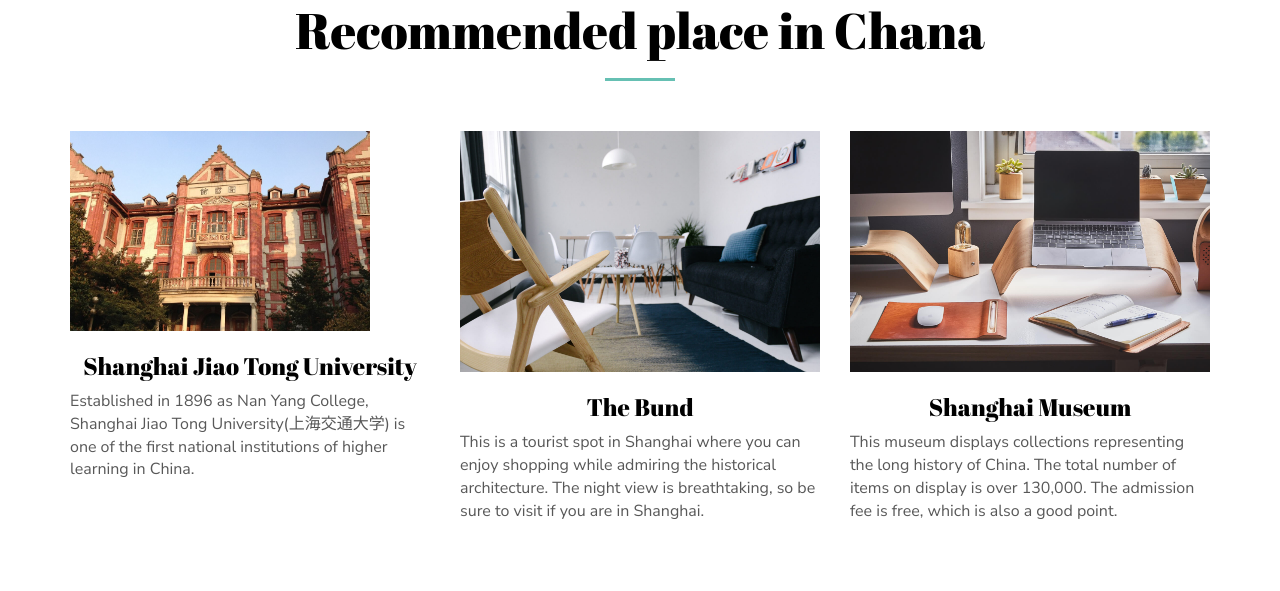
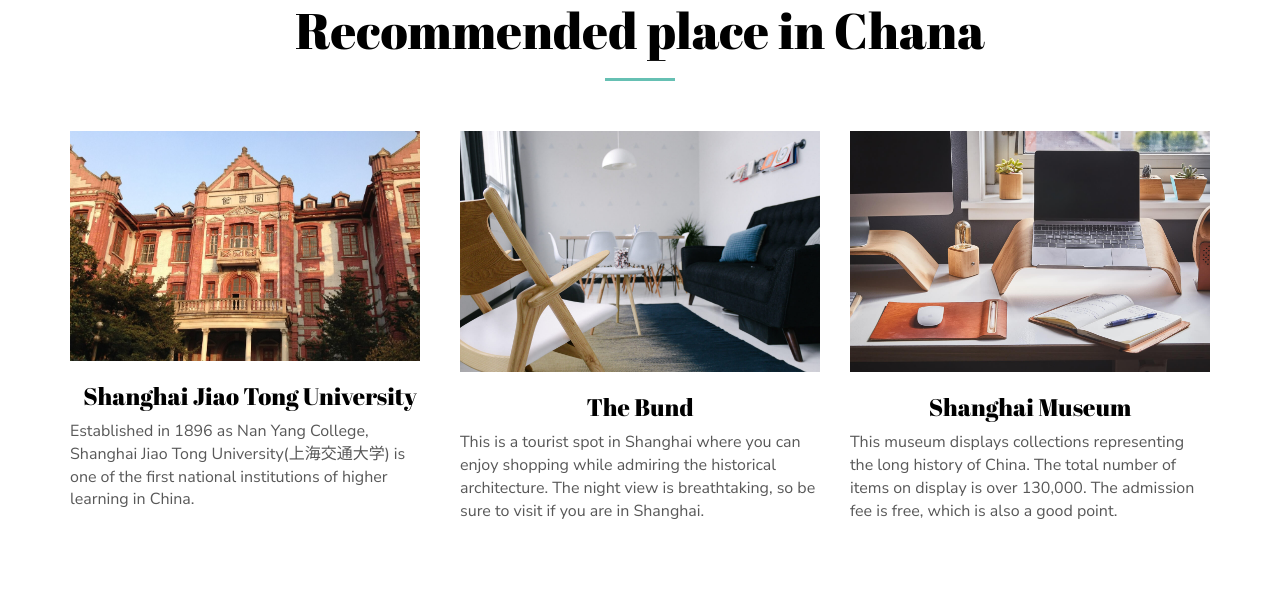
Before and after one commit to swumisaki/web, a plain HTML site: page index.html in a window 1280 px wide. Shown: the part 2139-2730 px from the top of the page. Drawn offline with Linux system fonts and the light colour scheme; some packages are replaced by stand-ins of ours.

Commit message:
Update index.html

```diff
--- a/index.html
+++ b/index.html
@@ -149,7 +149,7 @@
         </div>
         <div class="row">
             <div class="col-xs-12 col-md-4">
-                <img src="daigaku.jpg" width="300" height="200">
+                <img src="daigaku.jpg" width="350" height="230">
                 <h3 class="text-center">Shanghai Jiao Tong University</h3>
                 <p> Established in 1896 as Nan Yang College, Shanghai Jiao Tong University(上海交通大学) is
                   one of the first national institutions of higher learning in China.</p>
```
